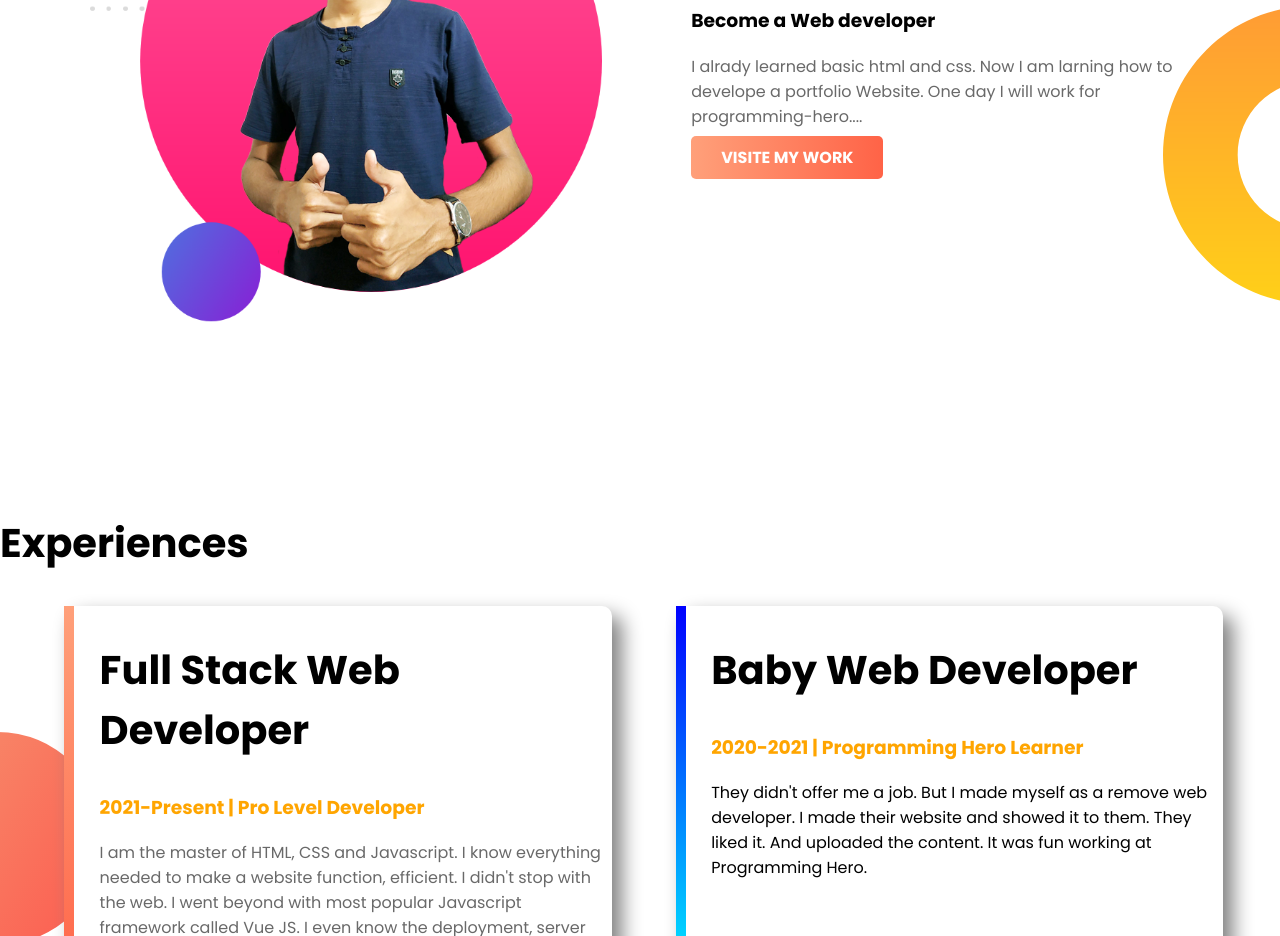
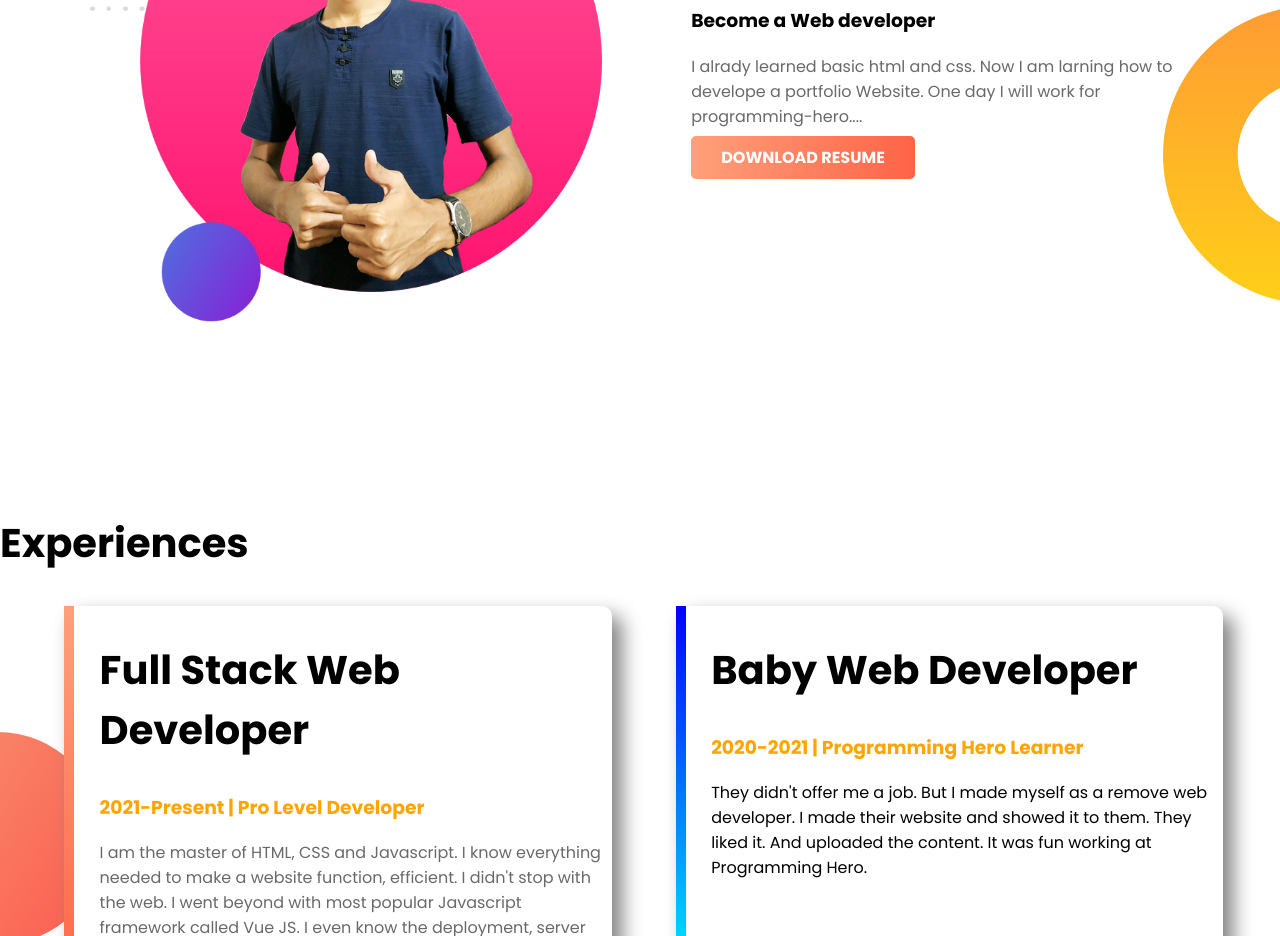
Before and after one commit to SMMainulHasan/personal-portfolio, a plain HTML site: page index.html in a window 1280 px wide. Shown: the part 820-1756 px from the top of the page. Drawn offline with Linux system fonts and the light colour scheme.

Commit message:
download add

```diff
--- a/index.html
+++ b/index.html
@@ -34,7 +34,7 @@
                 I alrady learned basic html and css. Now I am larning how to develope a portfolio Website. One day I will work for programming-hero....
 
             </p>
-            <a class="batton" target="_blank" href="https://www.facebook.com/S.M.Mainul.Hasan.Siam/">VISITE MY WORK</a>
+            <a class="batton" target="_blank" href="https://www.facebook.com/S.M.Mainul.Hasan.Siam/">DOWNLOAD RESUME</a>
         </div>
     </section>
     <section class="exp">
```
